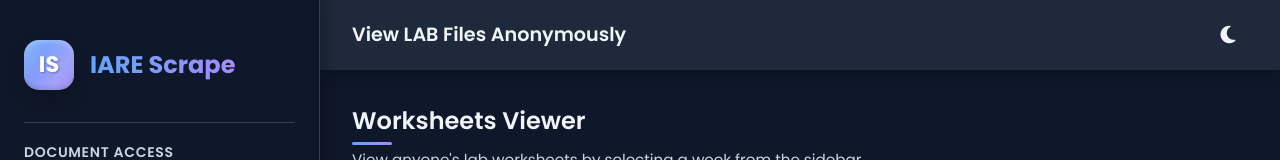
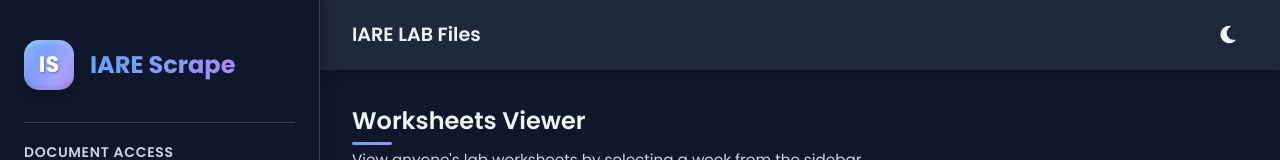
Before and after one commit to kranthiyelaboina/iarescrape, a plain HTML site: page index.html in a window 1280 px wide. Shown: the top 160 px of the page. Drawn offline with Linux system fonts and the light colour scheme.

Commit message:
Update index.html

```diff
--- a/index.html
+++ b/index.html
@@ -1156,7 +1156,7 @@
       <button id="sidebarToggle" class="sidebar-toggle">
         <i class="fas fa-bars"></i>
       </button>
-      <div class="header-title" id="headerTitle">View LAB Files Anonymously</div>
+      <div class="header-title" id="headerTitle">IARE LAB Files</div>
       <div class="header-actions">
         <button id="themeToggle" class="theme-toggle" aria-label="Toggle Dark/Light Mode">
           <i class="fas fa-moon"></i>
```
